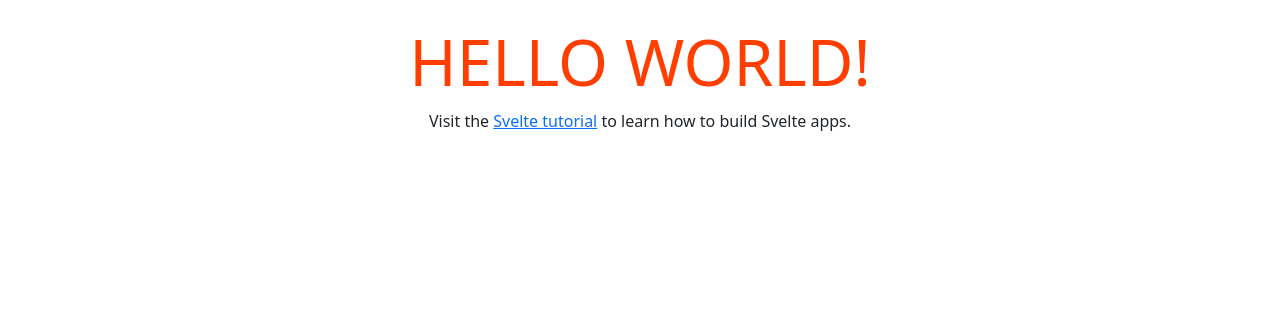
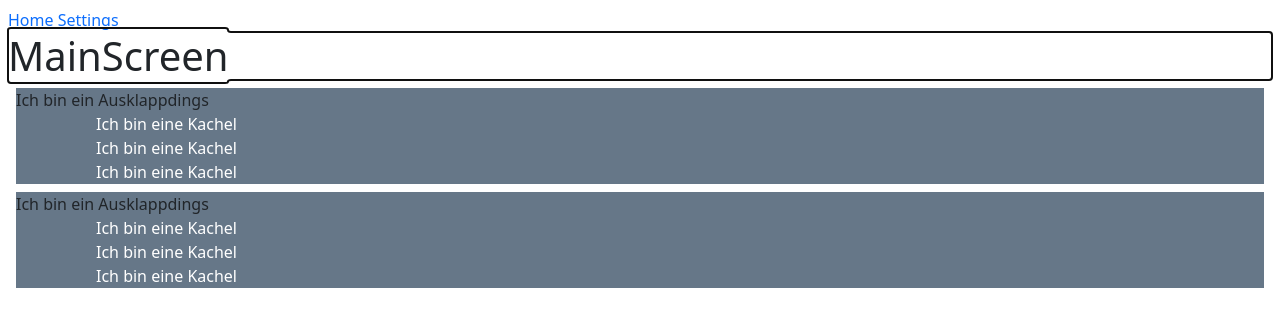
Before and after one commit to AnneVawi/WEBT22, a Svelte app in the folder Studienleistung 4/Abgabe/: page / in a window 1280 px wide. Shown: the top 326 px of the page. Built offline with nearby package versions, Linux system fonts and the light colour scheme.

Commit message:
basic ui structure

```diff
--- a/Studienleistung 4/Abgabe/package.json
+++ b/Studienleistung 4/Abgabe/package.json
@@ -18,6 +18,7 @@
     "svelte": "^3.0.0"
   },
   "dependencies": {
-    "sirv-cli": "^2.0.0"
+    "sirv-cli": "^2.0.0",
+    "svelte-navigator": "^3.1.6"
   }
 }
--- a/Studienleistung 4/Abgabe/src/App.svelte
+++ b/Studienleistung 4/Abgabe/src/App.svelte
@@ -1,30 +1,20 @@
 <script>
-	export let name;
+	import { Router, Link, Route } from "svelte-navigator";
+import MainScreen from "./screens/MainScreen.svelte";
+import SettingsScreen from "./screens/SettingsScreen.svelte";
 </script>
 
-<main>
-	<h1>Hello {name}!</h1>
-	<p>Visit the <a href="https://svelte.dev/tutorial">Svelte tutorial</a> to learn how to build Svelte apps.</p>
-</main>
-
-<style>
-	main {
-		text-align: center;
-		padding: 1em;
-		max-width: 240px;
-		margin: 0 auto;
-	}
-
-	h1 {
-		color: #ff3e00;
-		text-transform: uppercase;
-		font-size: 4em;
-		font-weight: 100;
-	}
-
-	@media (min-width: 640px) {
-		main {
-			max-width: none;
-		}
-	}
-</style>
+<Router>
+	<nav>
+		<Link to="/">Home</Link>
+		<Link to="settings">Settings</Link>
+	</nav>
+	<div>
+		<Route path="/">
+			<MainScreen/>
+		</Route>
+		<Route path="settings">
+			<SettingsScreen/>
+		</Route>
+	</div>
+</Router>
--- /dev/null
+++ b/Studienleistung 4/Abgabe/src/components/AusklappDings.svelte
@@ -0,0 +1,5 @@
+<script>
+
+</script>
+
+<div style="background-color: #667788; margin: 1vmin;">Ich bin ein Ausklappdings<slot></slot></div>
--- /dev/null
+++ b/Studienleistung 4/Abgabe/src/components/Kachel.svelte
@@ -0,0 +1,5 @@
+<script>
+
+</script>
+
+<div style="margin-left: 10vmin; color: #fff;">Ich bin eine Kachel</div>
--- /dev/null
+++ b/Studienleistung 4/Abgabe/src/screens/MainScreen.svelte
@@ -0,0 +1,19 @@
+<script>
+import AusklappDings from "../components/AusklappDings.svelte";
+import Kachel from "../components/Kachel.svelte";
+
+
+</script>
+
+<h1>MainScreen</h1>
+<AusklappDings>
+    <Kachel/>
+    <Kachel/>
+    <Kachel/>
+</AusklappDings>
+
+<AusklappDings>
+    <Kachel/>
+    <Kachel/>
+    <Kachel/>
+</AusklappDings>
--- /dev/null
+++ b/Studienleistung 4/Abgabe/src/screens/SettingsScreen.svelte
@@ -0,0 +1,5 @@
+<script>
+
+</script>
+
+<h1>Hier könnten ihre Werbeeinstellungen stehen!</h1>
```
Also changed, not shown: 2 other files (tests, documents, lock files or other folders).
